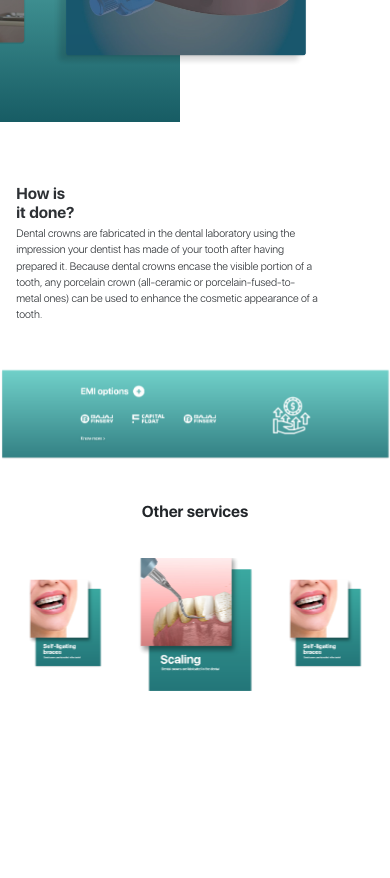
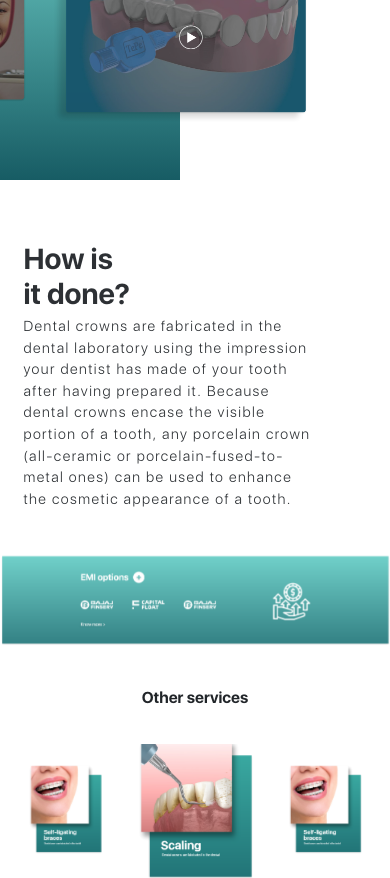
Before and after one commit to Gopal-creater/Dentist, a React (Create React App) app: page /services in a window 390 px wide. Shown: the part 1320-2198 px from the top of the page. Before the commit the page ends 2011 px from the top, so only its background shows below. Built offline with nearby package versions, Linux system fonts and the light colour scheme.

Commit message:
some more changes

```diff
--- a/src/Component/Carousel_show2/CarouselShow2.scss
+++ b/src/Component/Carousel_show2/CarouselShow2.scss
@@ -4,6 +4,7 @@
     width: 35rem;
     height: 50rem;
     background: transparent linear-gradient(180deg, #71D1CA 0%, #175C64 100%) 0% 0% no-repeat padding-box;
+    margin-top: 32rem;
 }
 .App_test {
     position: absolute;
@@ -59,7 +60,7 @@
 }
 #text_test{
     padding-left: 25rem;
-    padding-top: 13rem;
+    padding-top: 43rem;
     h1{
         font-family: 'Si-ui-bold';
 
@@ -169,6 +170,7 @@
         width: 25rem;
         height: 40rem;
         background: transparent linear-gradient(180deg, #71D1CA 0%, #175C64 100%) 0% 0% no-repeat padding-box;
+        margin-top: 8rem;
     }
     .App_test {
         position: absolute;
@@ -207,16 +209,18 @@
       display: none;
     }
     #text_test{
-        padding-left: 3rem;
+        padding-left: 4rem;
         padding-top: 8rem;
         h1{
             font-family: 'Si-ui-bold';
+            font-size: 4rem;
 
         }
         p{
             font-family: 'Si-ui-light';
             padding-right: 10rem;
-            font-size: 1.5rem;
+            font-size: 2rem;
+            letter-spacing: .2rem;
         }
     }
     .three-dots_test{
--- a/src/Component/Carousel_show3/CarouselShow3.js
+++ b/src/Component/Carousel_show3/CarouselShow3.js
@@ -49,7 +49,7 @@ export default function CarouselShow3() {
     };
     return (
         <div>
-            <div className="carasouel_services" data-aos="fade-right" data-aos-duration="3000">
+            <div className="carasouel_services" data-aos="zoom-in" data-aos-duration="3000">
                 <Slider {...settings}>
                     {images.map((img, idx) => (
                         <div className={idx === imageIndex ? "slide_services activeSlide_services" : "slide_services"}>
--- a/src/Pages/About/About.js
+++ b/src/Pages/About/About.js
@@ -22,7 +22,7 @@ export default function About() {
             <div className="about_heading" data-aos="fade-right" data-aos-duration="3000">
                 <h1 style={{ fontFamily: 'Si-ui-bold', color: '#3AA9A9' }}>About</h1>
             </div>
-            <div className="about_image" data-aos="fade-left" data-aos-duration="3000" data-aos-delay='600'>
+            <div className="about_image" data-aos="" data-aos-duration="3000" data-aos-delay='600'>
                 <div className="about_patch"></div>
                 <div className="about_doctor_image">
                     <img src={Expert} />
--- a/src/Pages/About/About.scss
+++ b/src/Pages/About/About.scss
@@ -41,6 +41,7 @@
     p{
         font-family: 'Si-ui-light';
         letter-spacing: 0.2rem;
+        font-size: 1.7rem;
     }
 }
 .about_image_2{
--- a/src/Pages/Expert/Expert.scss
+++ b/src/Pages/Expert/Expert.scss
@@ -31,6 +31,15 @@
 
                 .expert-countre-number{
                     // font-size: 5rem;
+
+                }
+                h1{
+                    font-family: 'Si-ui-bold';
+                    font-size: 5rem;
+                }
+                p{
+                    font-family: 'Si-ui-bold';
+                    font-size: 1.5rem;
                 }
 
                 .expert-counter-patient{
--- a/src/Pages/Visit/Visit.js
+++ b/src/Pages/Visit/Visit.js
@@ -1,4 +1,4 @@
-import React, { useState } from 'react';
+import React, { useEffect, useState } from 'react';
 import Slider from "react-slick";
 import Scaling from '../../assets/Scaling.png';
 import Root_Canal from '../../assets/root canal.png';
@@ -21,8 +21,15 @@ import Self_ligating_braces from '../../assets/Self-ligating braces.png';
 import './Visit.scss';
 import Parallax from 'react-rellax';
 import Testimonials from './testimonials/testimonial';
+import AOS from "aos";
+import "aos/dist/aos.css";
+
 
 export default function Visit() {
+    useEffect(() => {
+        AOS.init();
+      }, []);
+
     const NextArrow = ({ onClick }) => {
         return (
             <div className="arrows next_button" onClick={onClick} style={{ marginTop: '-300px', marginLeft: '10px' }}>
--- a/src/Pages/servicesPage/services.scss
+++ b/src/Pages/servicesPage/services.scss
@@ -45,6 +45,7 @@
     p{
         font-family: 'Si-ui-light';
         letter-spacing: .1rem;
+        font-size: 1.7rem;
     }
 }
 .carousel_services{
```
Also changed, not shown: 1 other file (tests, documents, lock files or other folders).
